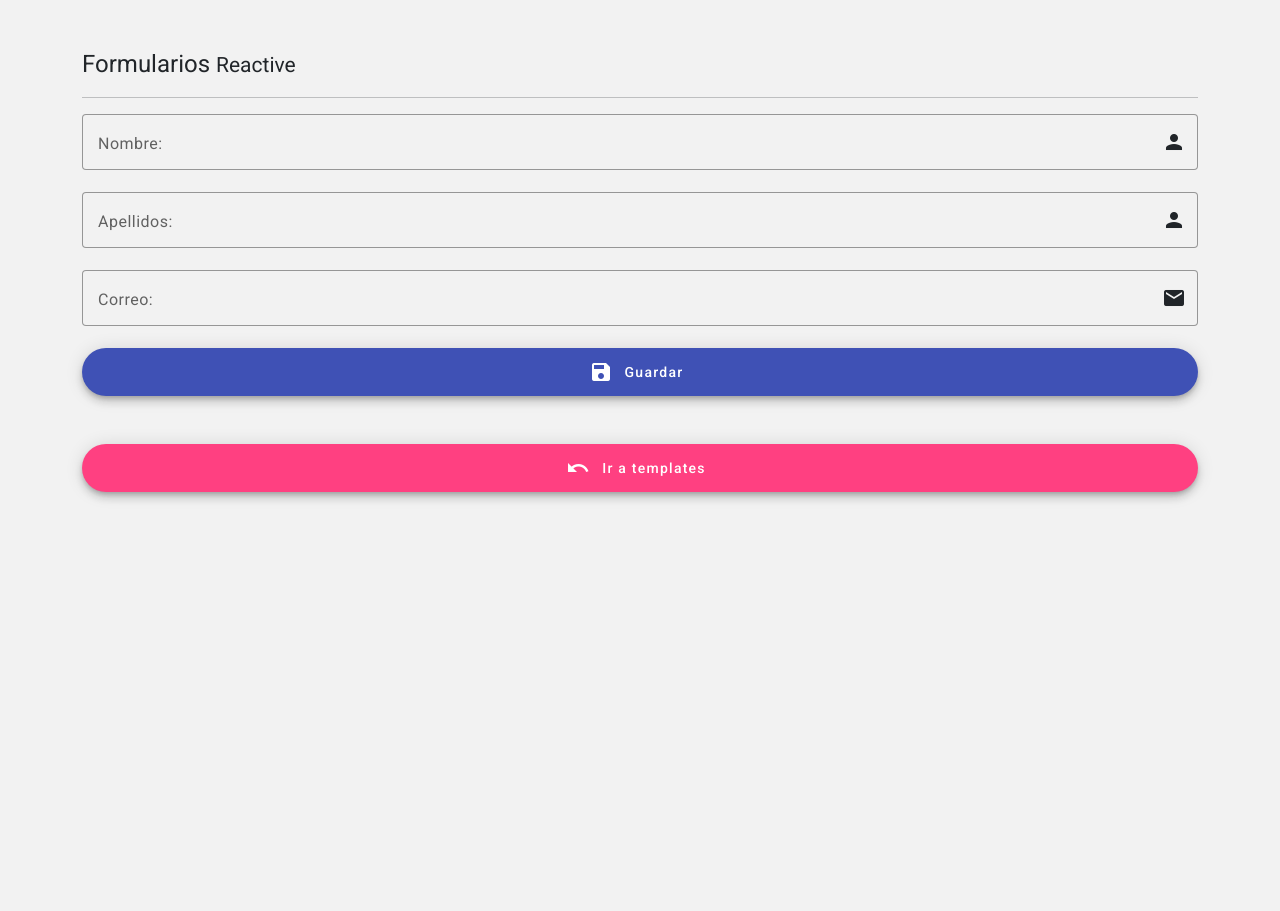
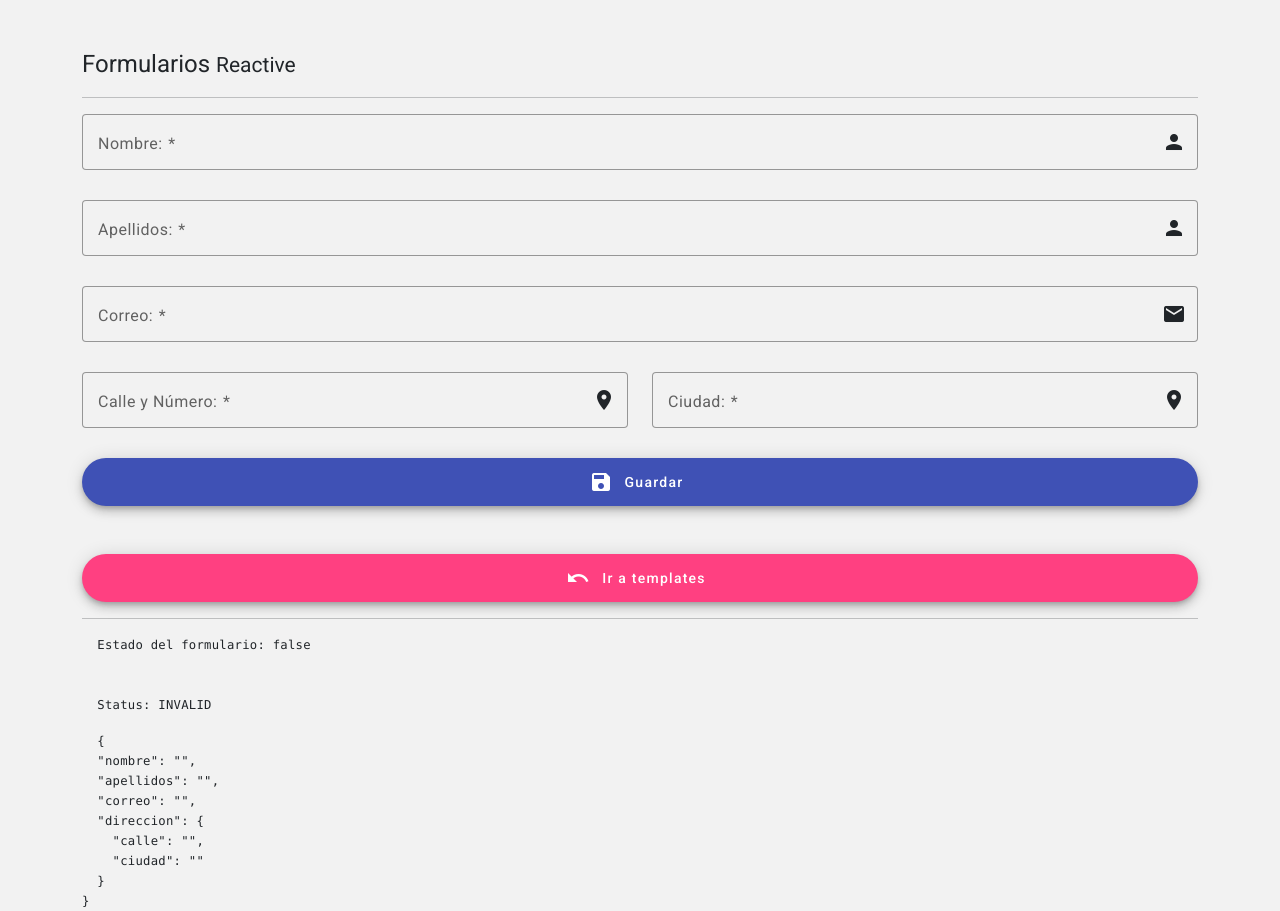
Before and after one commit to diegolin13/angular-forms, an Angular app: page /reactive in a window 1280 px wide. Before the commit the page ends 848 px from the top, so only its background shows below. Built offline with nearby package versions, Linux system fonts and the light colour scheme.

Commit message:
Se comienza a trabajar con los formularios reactivos

```diff
--- a/src/app/app-routing.module.ts
+++ b/src/app/app-routing.module.ts
@@ -7,9 +7,8 @@ import { ReactiveComponent } from './pages/reactive/reactive.component';
 const routes: Routes = [
   {path: '', component: TemplateComponent},
   {path: 'reactive', component: ReactiveComponent},
-  {path: '**', pathMatch: 'full', component: TemplateComponent}
+  {path: '**', pathMatch: 'full', redirectTo: 'reactive'}
 ]
-
 
 @NgModule({
   declarations: [],
--- a/src/app/app.module.ts
+++ b/src/app/app.module.ts
@@ -3,7 +3,7 @@ import { BrowserModule } from '@angular/platform-browser';
 import { AppComponent } from './app.component';
 import { TemplateComponent } from './pages/template/template.component';
 import { ReactiveComponent } from './pages/reactive/reactive.component';
-import { FormsModule } from '@angular/forms';
+import { FormsModule, ReactiveFormsModule } from '@angular/forms';
 import { AppRoutingModule } from './app-routing.module';
 import { BrowserAnimationsModule } from '@angular/platform-browser/animations';
 import { HttpClientModule } from '@angular/common/http';
@@ -18,6 +18,7 @@ import { MaterialModule } from './material.module';
   imports: [
     BrowserModule,
     FormsModule,
+    ReactiveFormsModule,
     AppRoutingModule,
     HttpClientModule,
     BrowserAnimationsModule,
--- a/src/app/pages/reactive/reactive.component.css
+++ b/src/app/pages/reactive/reactive.component.css
@@ -6,3 +6,7 @@
   .example-full-width {
     width: 100%;
   }
+
+  .my-test{
+    color: black;
+  }
--- a/src/app/pages/reactive/reactive.component.html
+++ b/src/app/pages/reactive/reactive.component.html
@@ -1,29 +1,65 @@
 <h1>Formularios <small>Reactive</small></h1>
 <hr>
-<form autocomplete="off" class="example-form">
+<form autocomplete="off" class="example-form" [formGroup]="form" (ngSubmit)="guardar(formDirective)" #formDirective="ngForm">
 
   <div>
 
-    <mat-form-field class="example-full-width" appearance="outline">
+    <mat-form-field class="example-full-width mb-2" appearance="outline">
       <mat-label>Nombre: </mat-label>
-      <input matInput placeholder="Ej. Juan">
+      <input matInput placeholder="Ej. Juan"
+              [class.my-test]="true"
+              formControlName="nombre">
       <mat-icon matSuffix>person</mat-icon>
+      <mat-error *ngIf="form.controls['nombre'].errors">{{getNombreErrors()}}</mat-error>
     </mat-form-field>
 
-    <mat-form-field class="example-full-width" appearance="outline">
+    <mat-form-field class="example-full-width mb-2" appearance="outline">
       <mat-label>Apellidos: </mat-label>
-      <input matInput placeholder="Ej. Vázquez Sanchez">
+      <input matInput placeholder="Ej. Vázquez Sanchez"
+              formControlName="apellidos">
       <mat-icon matSuffix>person</mat-icon>
+      <mat-error *ngIf="form.controls['apellidos'].errors">{{getApellidosErrors()}}</mat-error>
     </mat-form-field>
 
 
-    <mat-form-field class="example-full-width" appearance="outline">
+    <mat-form-field class="example-full-width mb-2" appearance="outline">
       <mat-label>Correo: </mat-label>
-      <input matInput placeholder="Ej. mi_correo@mail.com">
+      <input matInput placeholder="Ej. mi_correo@mail.com"
+              formControlName="correo">
       <mat-icon matSuffix>email</mat-icon>
+      <mat-error *ngIf="form.controls['correo'].errors">{{getEmailErrors()}}</mat-error>
     </mat-form-field>
 
-    <button mat-fab extended color="primary" class="example-full-width">
+    <div formGroupName="direccion">
+      <div class="row">
+        <div class="col-6">
+          <mat-form-field class="example-full-width mb-2" appearance="outline">
+            <mat-label>Calle y Número: </mat-label>
+            <input matInput placeholder="Ej. Insurgentes Sur 53"
+                    formControlName="calle">
+            <mat-icon matSuffix>location_on</mat-icon>
+            <mat-error *ngIf="form.get('direccion.calle')!.errors">{{getCalleErrors()}}</mat-error>
+          </mat-form-field>
+        </div>
+
+
+        <div class="col-6">
+          <mat-form-field class="example-full-width mb-2" appearance="outline">
+            <mat-label>Ciudad: </mat-label>
+            <input matInput placeholder="Ej. CDMX"
+                    formControlName="ciudad">
+            <mat-icon matSuffix>location_on</mat-icon>
+            <mat-error *ngIf="form.get('direccion.ciudad')!.errors">{{getCiudadErrors()}}</mat-error>
+          </mat-form-field>
+        </div>
+      </div>
+    </div>
+
+
+
+    <button mat-fab extended color="primary"
+            type="submit"
+            class="example-full-width">
       <mat-icon>save</mat-icon>
       Guardar
     </button>
@@ -39,3 +75,16 @@
   </div>
 
 </form>
+
+<hr>
+
+<pre>
+  Estado del formulario: {{form.valid}}
+  <br>
+  Status: {{form.status}}
+</pre>
+
+
+<pre>
+  {{form.value | json}}
+</pre>
--- a/src/app/pages/reactive/reactive.component.ts
+++ b/src/app/pages/reactive/reactive.component.ts
@@ -1,5 +1,7 @@
 import { Component } from '@angular/core';
+import { FormBuilder, FormGroup, FormGroupDirective, Validators } from '@angular/forms';
 import {Router} from '@angular/router';
+
 
 @Component({
   selector: 'app-reactive',
@@ -8,10 +10,92 @@ import {Router} from '@angular/router';
 })
 export class ReactiveComponent {
 
-  constructor(private router: Router) {}
+  form!: FormGroup;
+
+  constructor(private router: Router,
+              private fb: FormBuilder) {
+    this.createForm();
+    // this.initializeForm();
+  }
 
   navigateTemplate() {
-    this.router.navigate(['/templates'])
+    this.router.navigate(['/']);
   }
 
+  createForm() {
+    this.form = this.fb.group({
+      nombre: ['', [Validators.required, Validators.minLength(3)]],
+      apellidos: ['', [Validators.required, Validators.minLength(3)]],
+      correo: ['', [Validators.required, Validators.pattern('[a-z0-9._%+-]+@[a-z0-9._]+\.[a-z]{2,3}$')]],
+      direccion: this.fb.group({
+        calle: ['', Validators.required],
+        ciudad: ['', Validators.required]
+      }),
+    });
+  }
+
+  initializeForm() {
+    this.form.reset(
+      {
+        nombre: "Reactive",
+        apellidos: "Forms",
+        correo: "test@test.com",
+        direccion: {
+          calle: "test",
+          ciudad: "test"
+        }
+      }
+    );
+  }
+
+
+  guardar(formDirective: FormGroupDirective) {
+    if (this.form.invalid)  return;
+    console.log(this.form.value);
+    formDirective.resetForm();
+    this.form.reset();
+  }
+
+  getNombreErrors() {
+    if (this.form.controls['nombre'].hasError('required')) {
+      return 'Ingresa tu nombre'
+    }
+
+    return 'Debe incluir al menos 3 letras'
+  }
+
+
+  getApellidosErrors() {
+    if (this.form.controls['apellidos'].hasError('required')) {
+      return 'Ingresa tus apellidos'
+    }
+
+    return 'Debe incluir al menos 3 letras'
+  }
+
+
+  getEmailErrors() {
+    if (this.form.controls['correo'].hasError('required')) {
+      return 'Ingresa tu correo'
+    }
+
+    return 'Ingresa un correo válido'
+  }
+
+  getCalleErrors() {
+    if (this.form.get('direccion.calle')!.hasError('required')) {
+      return 'Ingresa tu calle y número'
+    }
+    return
+  }
+
+  getCiudadErrors() {
+    if (this.form.get('direccion.ciudad')!.hasError('required')) {
+      return 'Ingresa tu ciudad'
+    }
+    return
+  }
+
+
+
 }
```
